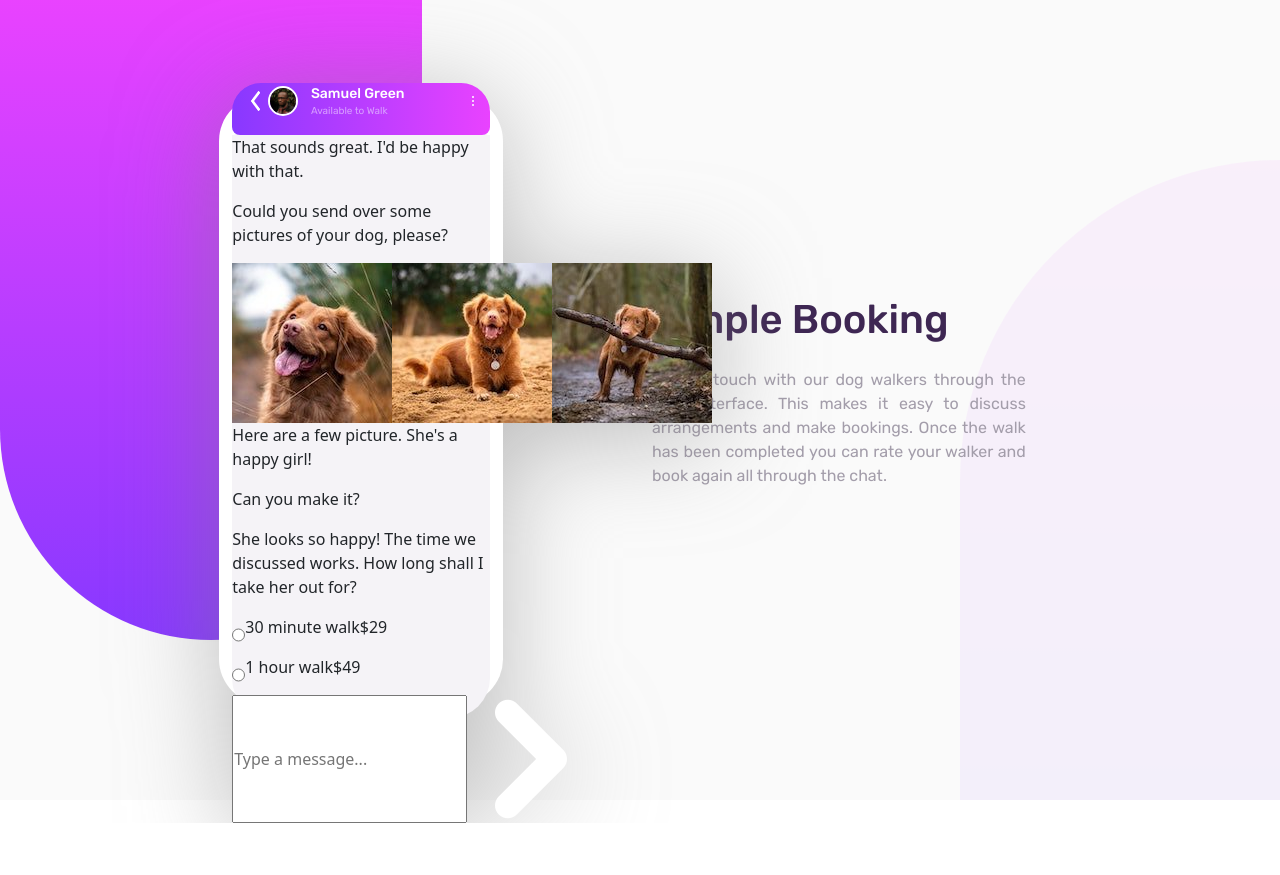
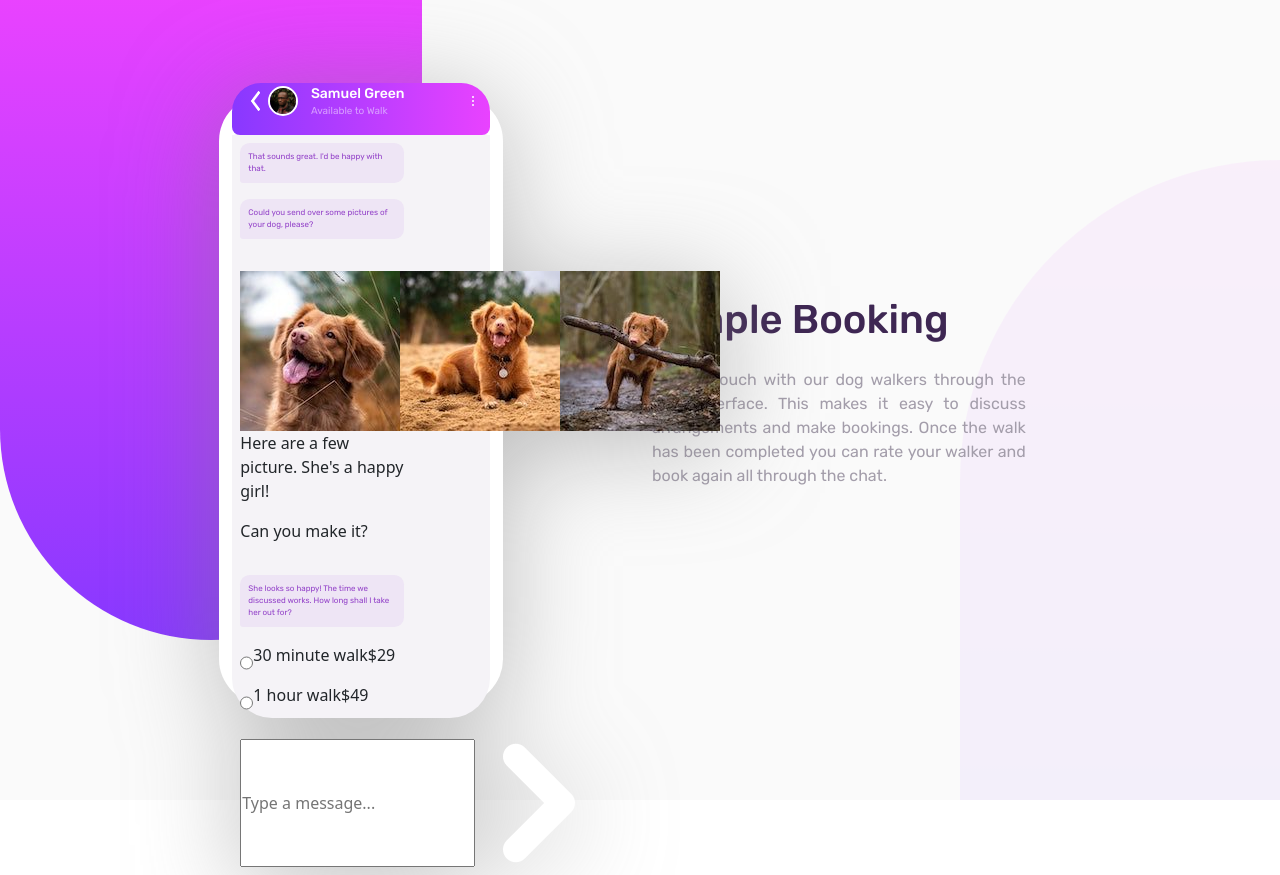
Before and after one commit to T-Induwara/chat-app-ui, a React (Create React App) app: page / in a window 1280 px wide. Before the commit the page ends 823 px from the top, so only its background shows below. Built offline with nearby package versions, Linux system fonts and the light colour scheme.

Commit message:
Received chat styling is completed

```diff
--- a/src/App.css
+++ b/src/App.css
@@ -207,6 +207,22 @@
 }
 /*CSS for menu col end*/
 
+/*CSS for chat section start*/
+.content-col{
+    width:70%;
+    padding:0.5rem;
+}
+.left-chat{
+    font-family:'Rubik400';
+    color:var(--ModerateViolet);
+    font-size:0.5rem;
+    background-color: hsl(272, 46%, 93%);
+    padding:0.5rem;
+    border-radius:0.6rem 0.6rem 0.6rem 0.2rem;
+}
+/*CSS for chat section start*/
+
+
 @media only screen and (min-width:768px){
     .app{
         background-color: var(--GrayishWhite);
```
